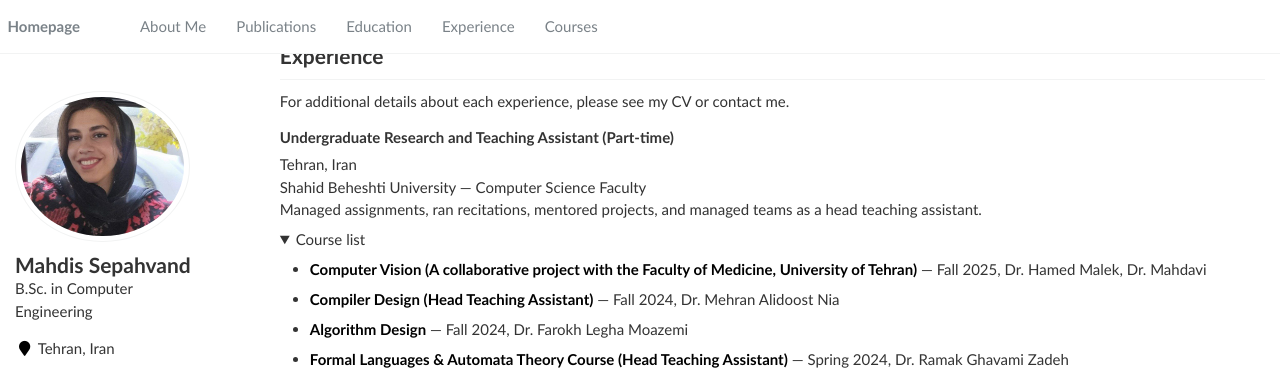
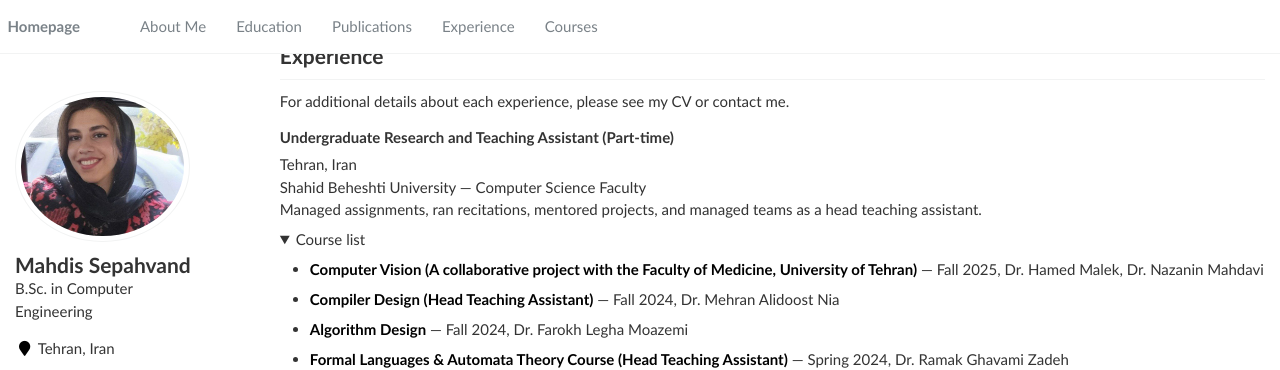
Before and after one commit to MahdisSep/MahdisSep.github.io, a Jekyll site: the page built from _pages/about.md, in a window 1280 px wide and 900 px high, scrolled down 1307 px. Shown: the top 370 px of the window. Built offline with Jekyll 4.4.1, drawn with Linux system fonts in a browser that asks for light colours.

Commit message:
files updated.

```diff
--- a/_data/navigation.yml
+++ b/_data/navigation.yml
@@ -2,15 +2,15 @@
 main:
   - title: "About Me"
     url: "/#about-me"
+
+  - title: "Education"
+    url: "/#education"
 
   - title: "Publications"
     url: "/#publications"
 
   # - title: "Projects"
   #   url: "/#projects"
-
-  - title: "Education"
-    url: "/#education"
 
   - title: "Experience"
     url: "/#experience"
--- a/_pages/about.md
+++ b/_pages/about.md
@@ -896,7 +896,7 @@ For additional details about each experience, please see my CV or contact me.
       <details class="exp-card__details" open>
         <summary>Course list</summary>
         <ul class="exp-card__bullets">
-          <li><strong>Computer Vision (A collaborative project with the Faculty of Medicine, University of Tehran)</strong> — Fall 2025, Dr. Hamed Malek, Dr. Mahdavi</li>
+          <li><strong>Computer Vision (A collaborative project with the Faculty of Medicine, University of Tehran)</strong> — Fall 2025, Dr. Hamed Malek, Dr. Nazanin Mahdavi</li>
           <li><strong>Compiler Design (Head Teaching Assistant)</strong> — Fall 2024, Dr. Mehran Alidoost Nia</li>
           <li><strong>Algorithm Design</strong> — Fall 2024, Dr. Farokh Legha Moazemi</li>
           <li><strong>Formal Languages & Automata Theory Course (Head Teaching Assistant)</strong> — Spring 2024, Dr. Ramak Ghavami Zadeh</li>
@@ -1024,9 +1024,9 @@ For additional details about each experience, please see my CV or contact me.
       Fundamentals of Python
     </div>
     <div class="experience-role">Shahid Beheshti University, Issued Summer 2022</div>
+     <a class="cert-link" href="https://drive.google.com/file/d/1zhIBX-m2hb-LuaCxnPBB0B6O9MrOv_Pr/view?usp=sharing">View credential</a>
+  <div class="experience-logo">
   </div>
-  <a class="cert-link" href="https://drive.google.com/file/d/1zhIBX-m2hb-LuaCxnPBB0B6O9MrOv_Pr/view?usp=sharing">View credential</a>
-  <div class="experience-logo">
     <img src="../images/Sbu-logo.png" alt="sbu" />
   </div>
 </div>
@@ -1044,8 +1044,6 @@ For additional details about each experience, please see my CV or contact me.
   </div>
 </div>
 
-</section>
-
 
 <!-- <script type="text/javascript" id="mmvst_globe" src="//mapmyvisitors.com/globe.js?d=HVZ1dytXl71ZnJux6Lqi9u_XgGZap1uRgqVjt2_TcTc"></script> -->
 
```
